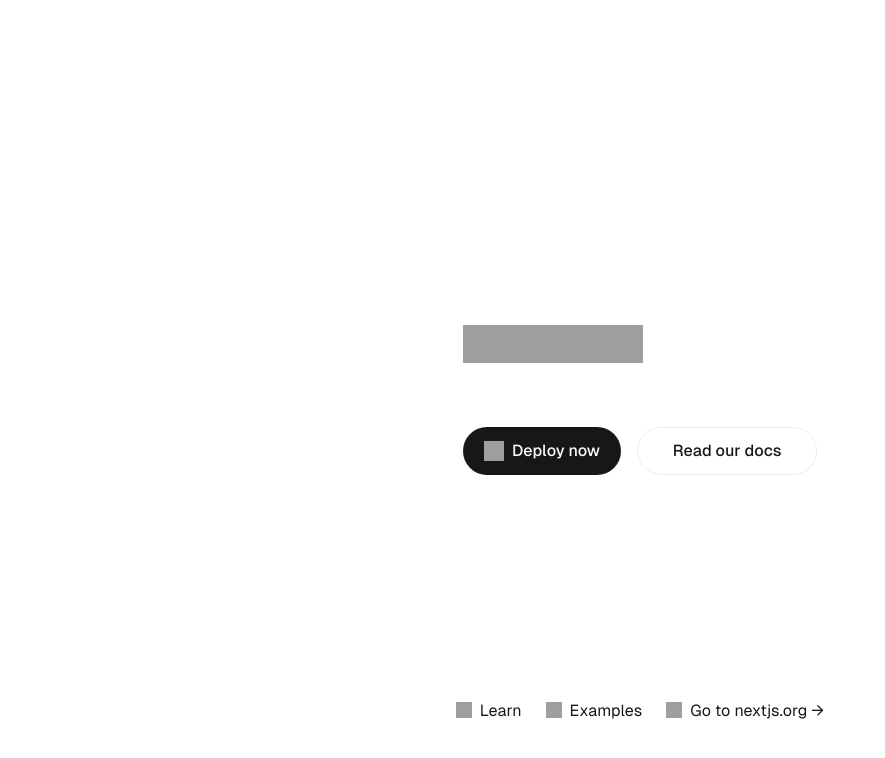
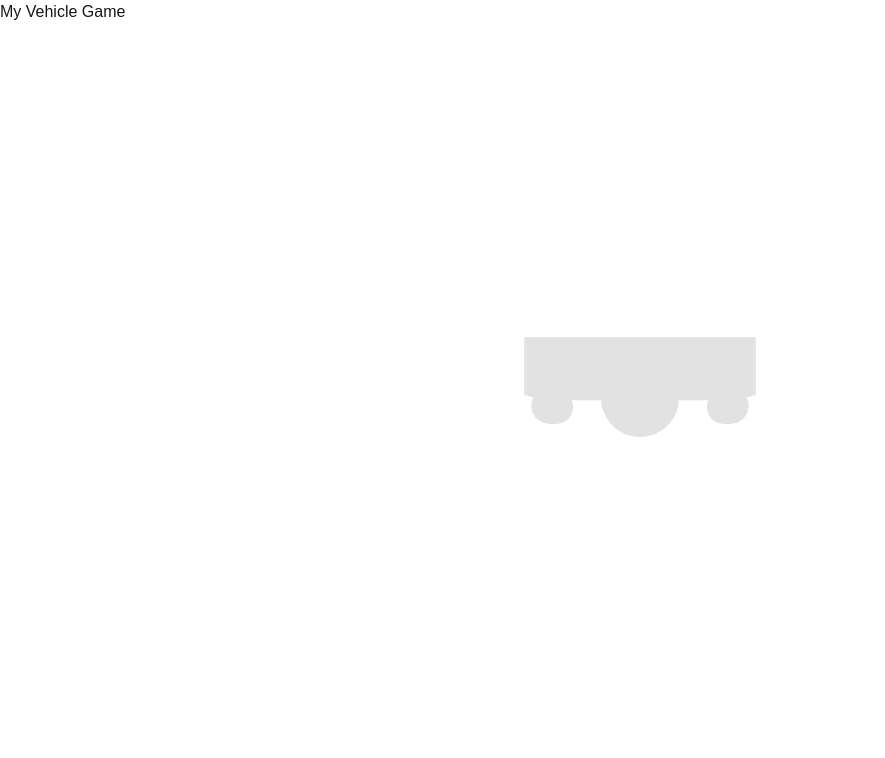
Before and after one commit to adviti1/game, a Next.js app in the folder game/: page / in a window 1280 px wide. Shown: the top 758 px of the page, without its empty margins (0-885 px from the left). Built offline with nearby package versions, Linux system fonts and the light colour scheme; grey boxes are pictures that could not be loaded.

Commit message:
starting on the car model

```diff
--- /dev/null
+++ b/game/postcss.config.js
@@ -0,0 +1,6 @@
+module.exports = {
+  plugins: {
+    tailwindcss: {},
+    autoprefixer: {},
+  },
+}
--- /dev/null
+++ b/game/src/app/components/Vehicle.js
@@ -0,0 +1,57 @@
+"use client";
+
+import { useRef, useState, useEffect } from 'react';
+import { useFrame, useThree } from '@react-three/fiber';
+import { Sphere, Cylinder, Box } from '@react-three/drei';
+
+const Vehicle = () => {
+  const vehicleRef = useRef();
+  const { mouse } = useThree();
+  const [isMovingForward, setIsMovingForward] = useState(false);
+  const [isMovingBackward, setIsMovingBackward] = useState(false);
+
+  useEffect(() => {
+    const handleKeyDown = (event) => {
+      if (event.key === 'W') setIsMovingForward(true);
+      if (event.key === 'S') setIsMovingBackward(true);
+    };
+
+    const handleKeyUp = (event) => {
+      if (event.key === 'W') setIsMovingForward(false);
+      if (event.key === 'S') setIsMovingBackward(false);
+    };
+
+    window.addEventListener('keydown', handleKeyDown);
+    window.addEventListener('keyup', handleKeyUp);
+
+    return () => {
+      window.removeEventListener('keydown', handleKeyDown);
+      window.removeEventListener('keyup', handleKeyUp);
+    };
+  }, []);
+
+
+  useFrame(() => {
+    if (vehicleRef.current) {
+      if (isMovingForward) {
+        vehicleRef.current.position.z -= 0.1;
+      }
+      if (isMovingBackward) {
+        vehicleRef.current.position.z += 0.1;
+      }
+
+      vehicleRef.current.rotation.y = mouse.x * Math.PI;
+    }
+  });
+
+  return (
+    <group ref={vehicleRef}>
+      <Box args={[2, 0.5, 1]} position={[0, 0.5, 0]} />
+      <Sphere args={[0.3]} position={[0, 0.2, 1]} />
+      <Cylinder args={[0.2, 0.2, 0.5, 16]} position={[-1, 0.2, -1]} rotation={[Math.PI / 2, 0, 0]} />
+      <Cylinder args={[0.2, 0.2, 0.5, 16]} position={[1, 0.2, -1]} rotation={[Math.PI / 2, 0, 0]} />
+    </group>
+  );
+};
+
+export default Vehicle;
--- a/game/src/app/globals.css
+++ b/game/src/app/globals.css
@@ -2,6 +2,11 @@
   --background: #ffffff;
   --foreground: #171717;
 }
+
+@tailwind base;
+@tailwind components;
+@tailwind utilities;
+
 
 @media (prefers-color-scheme: dark) {
   :root {
--- a/game/src/app/page.js
+++ b/game/src/app/page.js
@@ -1,91 +1,17 @@
-import Image from "next/image";
-import styles from "./page.module.css";
+"use client";
 
-export default function Home() {
+import { Canvas } from '@react-three/fiber';
+import { Physics } from '@react-three/rapier';
+import Vehicle from './components/Vehicle';
+
+export default function Page() {
   return (
-    <div className={styles.page}>
-      <main className={styles.main}>
-        <Image
-          className={styles.logo}
-          src="https://nextjs.org/icons/next.svg"
-          alt="Next.js logo"
-          width={180}
-          height={38}
-          priority
-        />
-        <ol>
-        </ol>
-
-        <div className={styles.ctas}>
-          <a
-            className={styles.primary}
-            href="https://vercel.com/new?utm_source=create-next-app&utm_medium=appdir-template&utm_campaign=create-next-app"
-            target="_blank"
-            rel="noopener noreferrer"
-          >
-            <Image
-              className={styles.logo}
-              src="https://nextjs.org/icons/vercel.svg"
-              alt="Vercel logomark"
-              width={20}
-              height={20}
-            />
-            Deploy now
-          </a>
-          <a
-            href="https://nextjs.org/docs?utm_source=create-next-app&utm_medium=appdir-template&utm_campaign=create-next-app"
-            target="_blank"
-            rel="noopener noreferrer"
-            className={styles.secondary}
-          >
-            Read our docs
-          </a>
-        </div>
-      </main>
-      <footer className={styles.footer}>
-        <a
-          href="https://nextjs.org/learn?utm_source=create-next-app&utm_medium=appdir-template&utm_campaign=create-next-app"
-          target="_blank"
-          rel="noopener noreferrer"
-        >
-          <Image
-            aria-hidden
-            src="https://nextjs.org/icons/file.svg"
-            alt="File icon"
-            width={16}
-            height={16}
-          />
-          Learn
-        </a>
-        <a
-          href="https://vercel.com/templates?framework=next.js&utm_source=create-next-app&utm_medium=appdir-template&utm_campaign=create-next-app"
-          target="_blank"
-          rel="noopener noreferrer"
-        >
-          <Image
-            aria-hidden
-            src="https://nextjs.org/icons/window.svg"
-            alt="Window icon"
-            width={16}
-            height={16}
-          />
-          Examples
-        </a>
-        <a
-          href="https://nextjs.org?utm_source=create-next-app&utm_medium=appdir-template&utm_campaign=create-next-app"
-          target="_blank"
-          rel="noopener noreferrer"
-        >
-          <Image
-            aria-hidden
-            src="https://nextjs.org/icons/globe.svg"
-            alt="Globe icon"
-            width={16}
-            height={16}
-          />
-          Go to nextjs.org →
-        </a>
-      </footer>
+    <div style={{ height: '100vh' }}>
+      <h1>My Vehicle Game</h1>
+      <Canvas>
+      <Physics></Physics>
+        <Vehicle />
+      </Canvas>
     </div>
   );
 }
--- /dev/null
+++ b/game/tailwind.config.js
@@ -0,0 +1,6 @@
+/** @type {import('tailwindcss').Config} */
+module.exports = {
+  content: ['./pages/**/*.{js,ts,jsx,tsx}', './components/**/*.{js,ts,jsx,tsx}'],
+  theme: { extend: {} },
+  plugins: [],
+};
```
Also changed, not shown: game/src/app/components/FallingShapes.js (added, +24 -0 lines).
